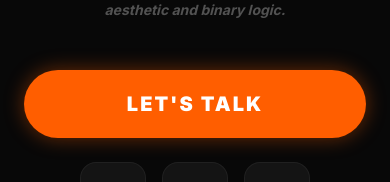
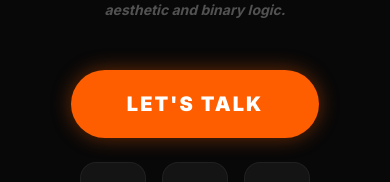
Before and after one commit to Arpankumar673/PORTFOLIO, a React (Vite) app in the folder frontend/: page / in a window 390 px wide. Shown: the part 764-946 px from the top of the page. Built offline with nearby package versions, Linux system fonts and the light colour scheme; no server answers; the database is empty.

Commit message:
fix(hero): optimize let's talk button for mobile responsiveness

```diff
--- a/frontend/src/sections/Hero.jsx
+++ b/frontend/src/sections/Hero.jsx
@@ -69,7 +69,7 @@ const Hero = ({ data, profileImage, role, socials }) => {
                         <a
                             href="#contact"
                             onClick={handleContactClick}
-                            className="btn-orange px-14 py-6 text-xl shadow-glow-orange hover:shadow-glow-orange-lg text-center leading-none"
+                            className="btn-orange w-fit mx-auto lg:mx-0 px-14 py-6 text-xl shadow-glow-orange hover:shadow-glow-orange-lg text-center leading-none"
                         >
                             Let's Talk
                         </a>
```
